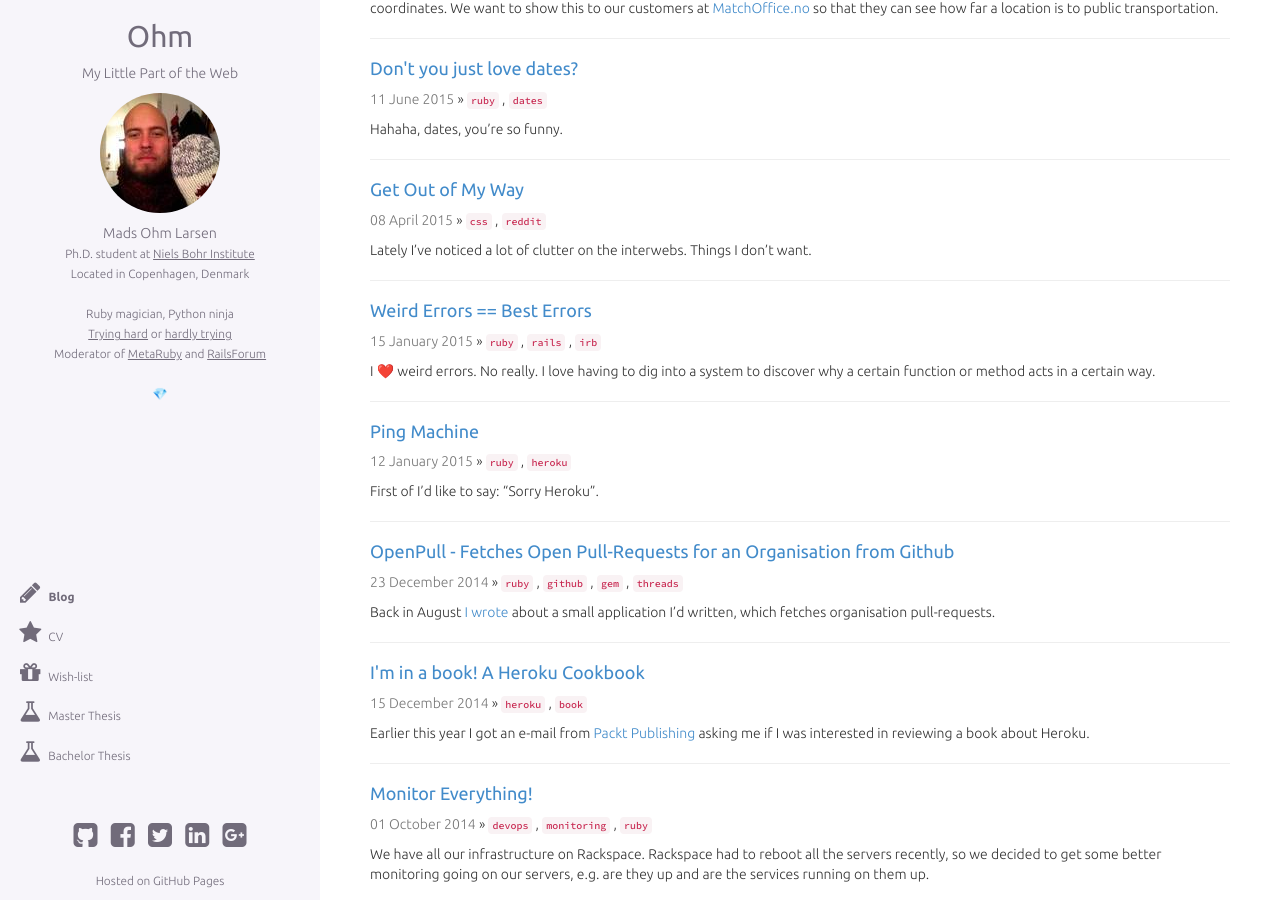
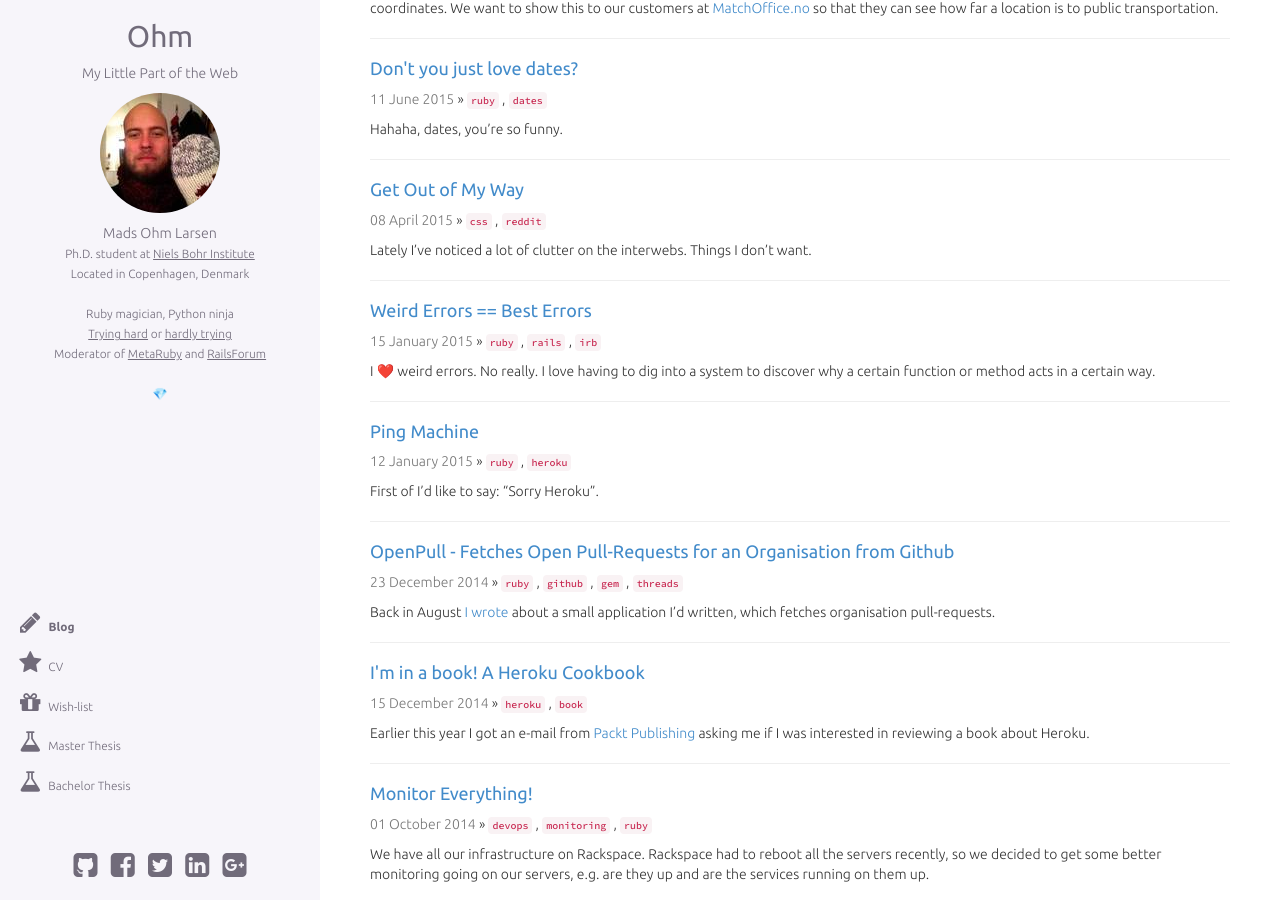
Before and after one commit to omegahm/omegahm.github.io, a Jekyll site: the page built from index.html, in a window 1280 px wide and 900 px high, scrolled down 322 px. Built offline with Jekyll 4.4.1, drawn with Linux system fonts in a browser that asks for light colours; nearby versions of some CDN libraries; emoji names are drawn with the system emoji font.

Commit message:
No longer hosted on Github pages

```diff
--- a/_includes/footer.html
+++ b/_includes/footer.html
@@ -37,11 +37,6 @@
             <i class="fa fa-google-plus-square fa-2x"></i>
           </a>
         </nav>
-        <p>
-          <small>
-            Hosted on GitHub Pages
-          </small>
-        </p>
       </footer>
     </aside>
 
```
